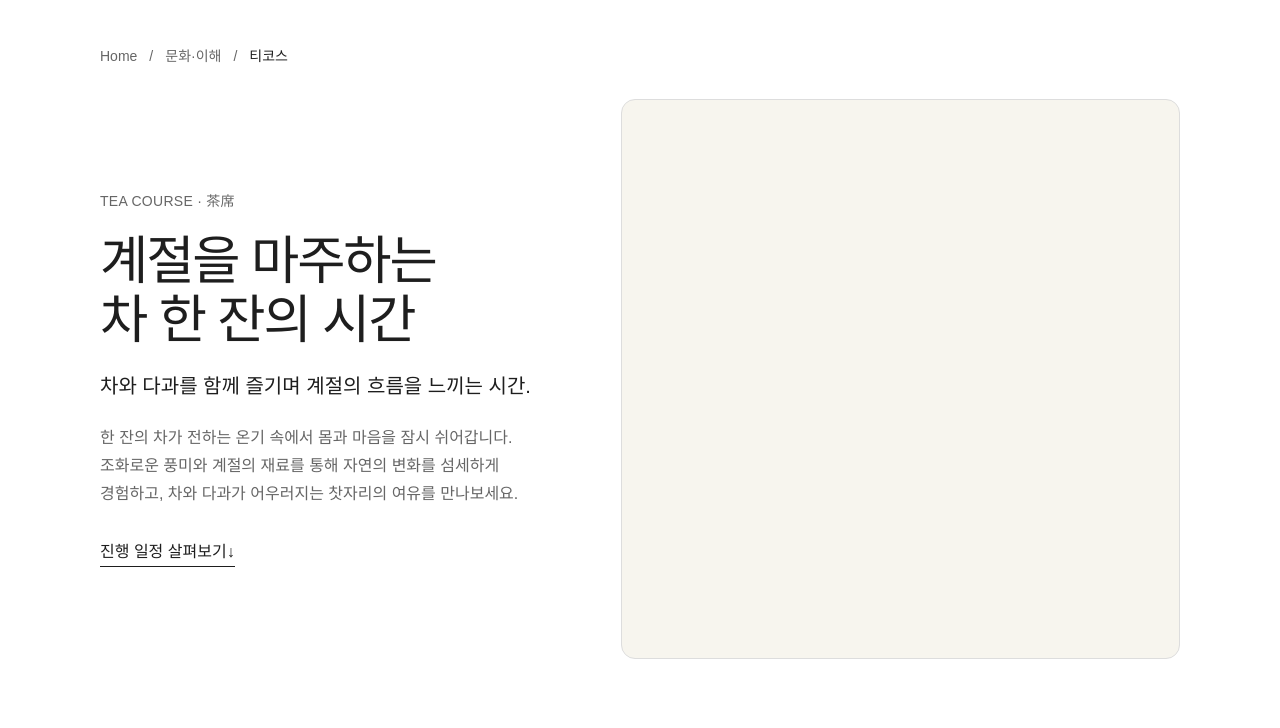
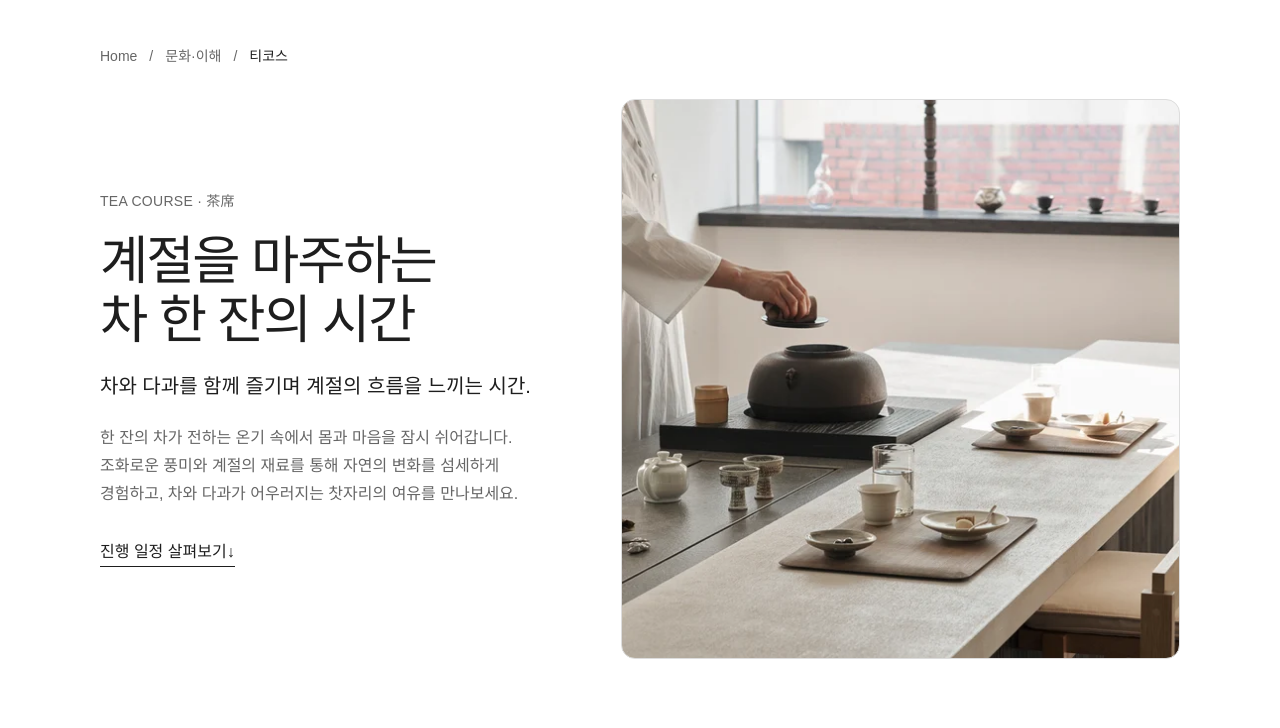
Before and after one commit to coolty81/firstClass, a plain HTML site: page tscent/tea-course.html in a window 1280 px wide. Shown: the part 72-800 px from the top of the page. Drawn offline with Linux system fonts and the light colour scheme; a web font is replaced by a local one.

Commit message:
Update tea-course.css

```diff
--- a/tscent/css/tea-course.css
+++ b/tscent/css/tea-course.css
@@ -3,7 +3,7 @@
 .tea-course-page .section-inner { width:min(1720px,calc(100% - 200px)); margin:0 auto; }
 .tea-course-page .breadcrumb { display:flex; align-items:center; gap:12px; margin:34px 0; color:var(--text-secondary); font-size:.875rem; line-height:1.3; }
 .tea-course-page .breadcrumb [aria-current="page"] { color:var(--text-primary); }
-.tea-course-page .image-placeholder { display:flex; align-items:center; justify-content:center; flex-direction:column; gap:10px; padding:24px; border:1px solid var(--border-default); background:var(--surface-subtle); color:var(--text-secondary); text-align:center; }
+.tea-course-page .image-placeholder { display:flex; align-items:center; justify-content:center; flex-direction:column; gap:10px; padding:24px; border:1px solid var(--border-default); background:var(--surface-subtle); color:var(--text-secondary); text-align:center; background-image:url("../img/tea-course/df079808c1adbb537db7e18ddac467b0.webp"); background-size:cover; background-position:center; }
 .course-hero { padding-bottom:100px; }
 .course-hero-layout { display:grid; grid-template-columns:minmax(0,.9fr) minmax(0,1.1fr); align-items:center; gap:64px; margin-top:24px; }
 .course-hero-copy { display:flex; flex-direction:column; align-items:flex-start; gap:22px; }
```
